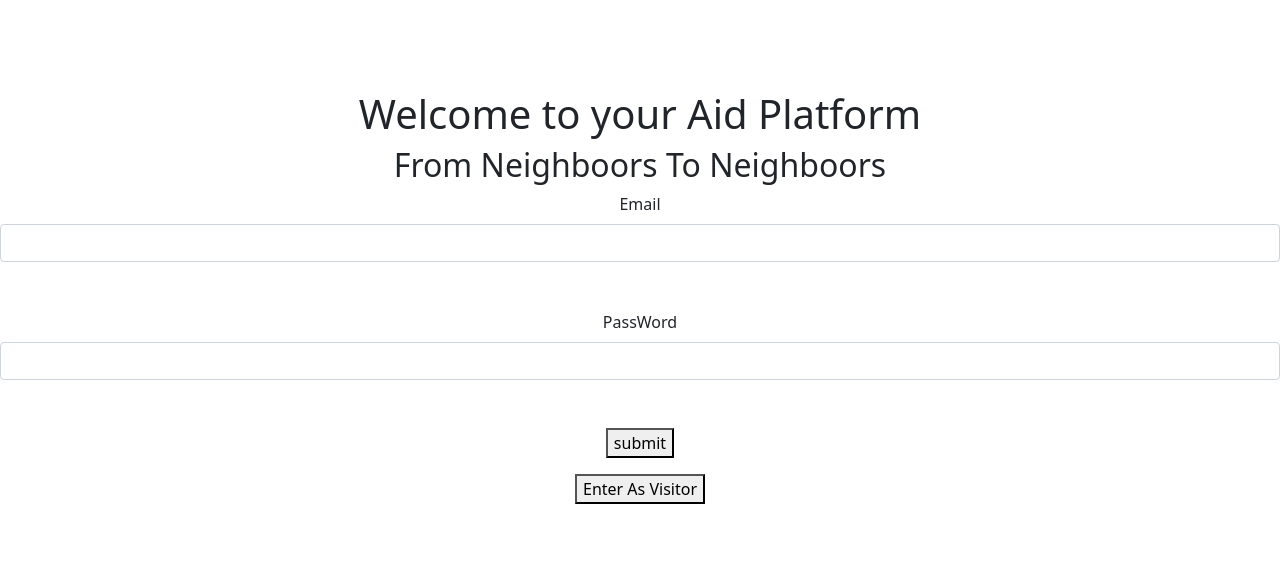
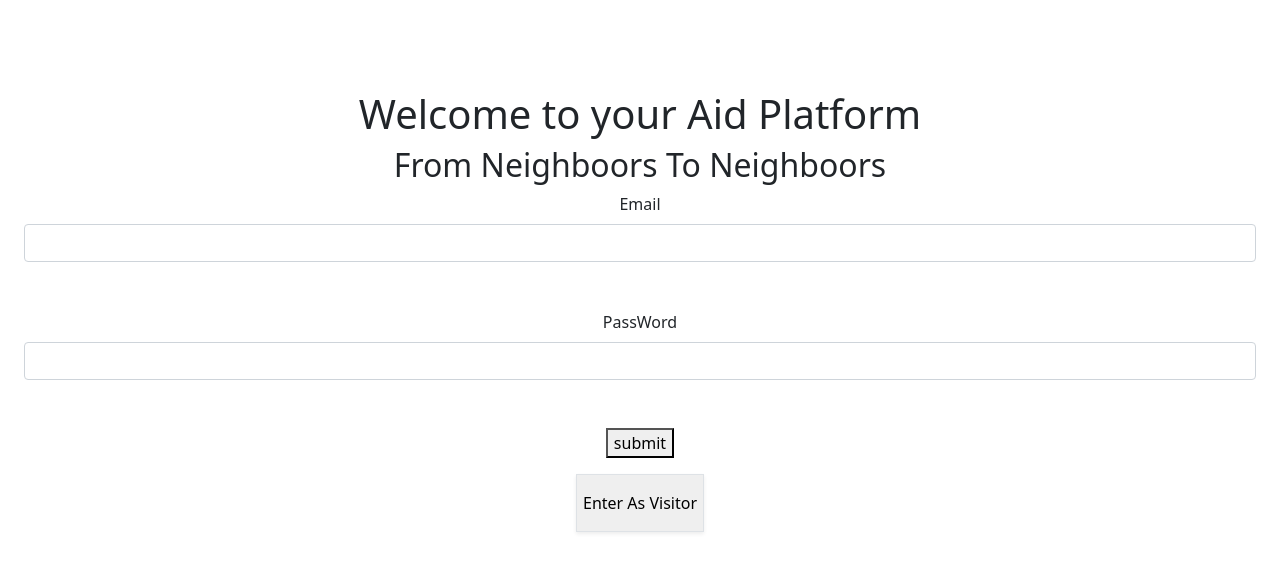
Before and after one commit to KevinFlex/AidPlatform, a React (Create React App) app: page / in a window 1280 px wide. Shown: the top 572 px of the page. Built offline with nearby package versions, Linux system fonts and the light colour scheme.

Commit message:
Failled styling

```diff
--- a/src/components/Portal.js
+++ b/src/components/Portal.js
@@ -44,6 +44,7 @@ function Portal() {
 
     return (
         <>
+            <div className="w-full md:w-1/2 px-4 lg:mb-0">
                 <AuthContext.Consumer >
                     {({ authToggle }) => (
                         <div>
@@ -83,10 +84,17 @@ function Portal() {
                     )}
 
                 </AuthContext.Consumer>
-            <div>
+            </div>
+            <div className="w-full md:w-1/2 px-4">
+                <div className='bg-img bg-portal realtive backgound-center'>
+                    <div className='logo absolute top-0 right-0 -mt-6 -mr-6 lg:mt-12 lg:mr-12 w-20 z-10 lg:w-auto'></div>
+                    <div className='max-w-md mx-auto'>
+                        <div className='mb-8 text-4xl md:text-5xl font-heading font-bold md:leading-900'></div>
                         <Link to="/home">
-                    <button className='mt-3'>Enter As Visitor</button>
+                            <button className='mt-3 relative inline-flex items-center justify-center py-3 px-7 h-14 md:w-auto text-lg leading-7 text-green-50 gb-green-50 hover:bg-green-700 font-medium focus:rising-green-500 focus:rising-opacity-50 border border-transparent rounded-md shadow-sm'>Enter As Visitor</button>
                         </Link>
+                    </div>
+                </div>
             </div>
         </>
     );
```
Lines whose indentation alone changed are shown as unchanged.
